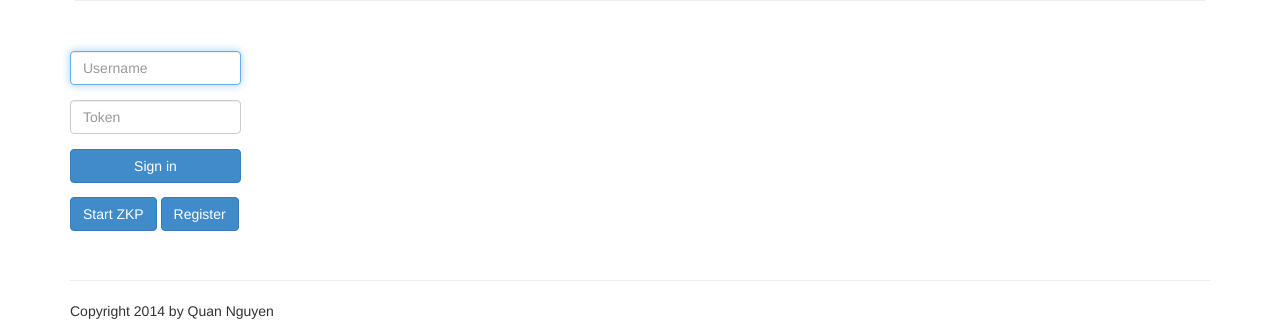
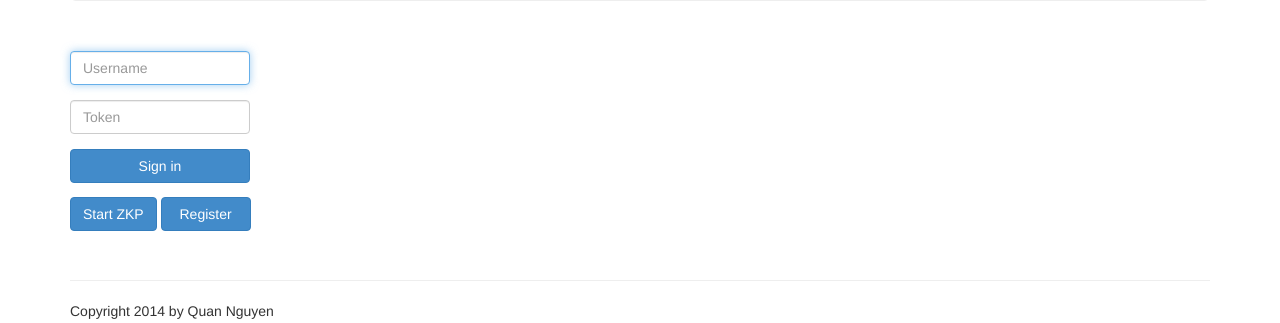
Before and after one commit to quandragoon/TFZKP, a Flask app: page / in a window 1280 px wide. Shown: the part 258-581 px from the top of the page. Run offline with Flask 2, Linux system fonts and the light colour scheme.

Commit message:
fixed text field size from relative to absolute

```diff
--- a/templates/index.html
+++ b/templates/index.html
@@ -47,12 +47,12 @@
 <!-- <form id="login-form" class="form-inline"> -->
 <form id="login" name="login" class="login" action="../login" method=post>
 <div class="form-group">
-<input id="username" name="username" type="text" class="form-control" placeholder="Username" style="width:15%" autofocus />
+<input id="username" name="username" type="text" class="form-control" placeholder="Username" style="width:180" autofocus />
 </div>
 <div class="form-group">
-	<input id="token" name="token" type="password" class="form-control" placeholder="Token" style="width:15%" autofocus />
+	<input id="token" name="token" type="password" class="form-control" placeholder="Token" style="width:180" autofocus />
 </div>
-	<button class="btn btn-primary" type="submit" style="width:15%">Sign in</button>
+	<button class="btn btn-primary" type="submit" style="width:180" >Sign in</button>
 
 </form>
 
@@ -60,7 +60,7 @@
 
 <div>
 	<button class="btn btn-primary" onclick="goToZKP()";>Start ZKP</button>
-	<button class="btn btn-primary" onclick="goToReg()";>Register</button>
+	<button class="btn btn-primary" style="width:90" onclick="goToReg()";>Register</button>
 </div>
 
 
--- a/templates/register.html
+++ b/templates/register.html
@@ -47,10 +47,10 @@
 	<strong>New User Registration</strong>
 	<form id = "reg_form" name = "reg_form" class="reg_form" action="" method=post>
 		<div class="form-group" style="width:17%">
-		<input id = "username" name="username" type="text" class="form-control" placeholder="Username" autofocus />
+		<input id = "username" name="username" type="text" class="form-control" placeholder="Username" style="width:180" autofocus />
 		</div>
 		<div class="form-group" style="width:17%">
-			<input id = "gx" name="gx" type="password" class="form-control" placeholder="Password" autofocus />
+			<input id = "gx" name="gx" type="password" class="form-control" placeholder="Password" style="width:180" autofocus />
 		</div>
 		<div>
 			<button class="btn btn-primary" type="submit">Register</button>
--- a/templates/zkp.html
+++ b/templates/zkp.html
@@ -34,10 +34,10 @@
 	<strong>Initiate Zero Knowledge Proof</strong>
 	<form id="zkp_form" name="zkp_form" class="zkp_form" action="">
 		<div class="form-group" style="width:18%">
-		<input id="username" name="username" type="text" class="form-control" placeholder="Username" autofocus />
+		<input id="username" name="username" type="text" class="form-control" placeholder="Username" style="width:200" autofocus />
 		</div>
 		<div class="form-group" style="width:18%">
-			<input id="password" name="password" type="password" class="form-control" placeholder="Password" autofocus />
+			<input id="password" name="password" type="password" class="form-control" placeholder="Password" style="width:200" autofocus />
 		</div>
 		<div>
 			<button class="btn btn-primary" type="button" onclick="doZKP()">Get Token</button>
```
